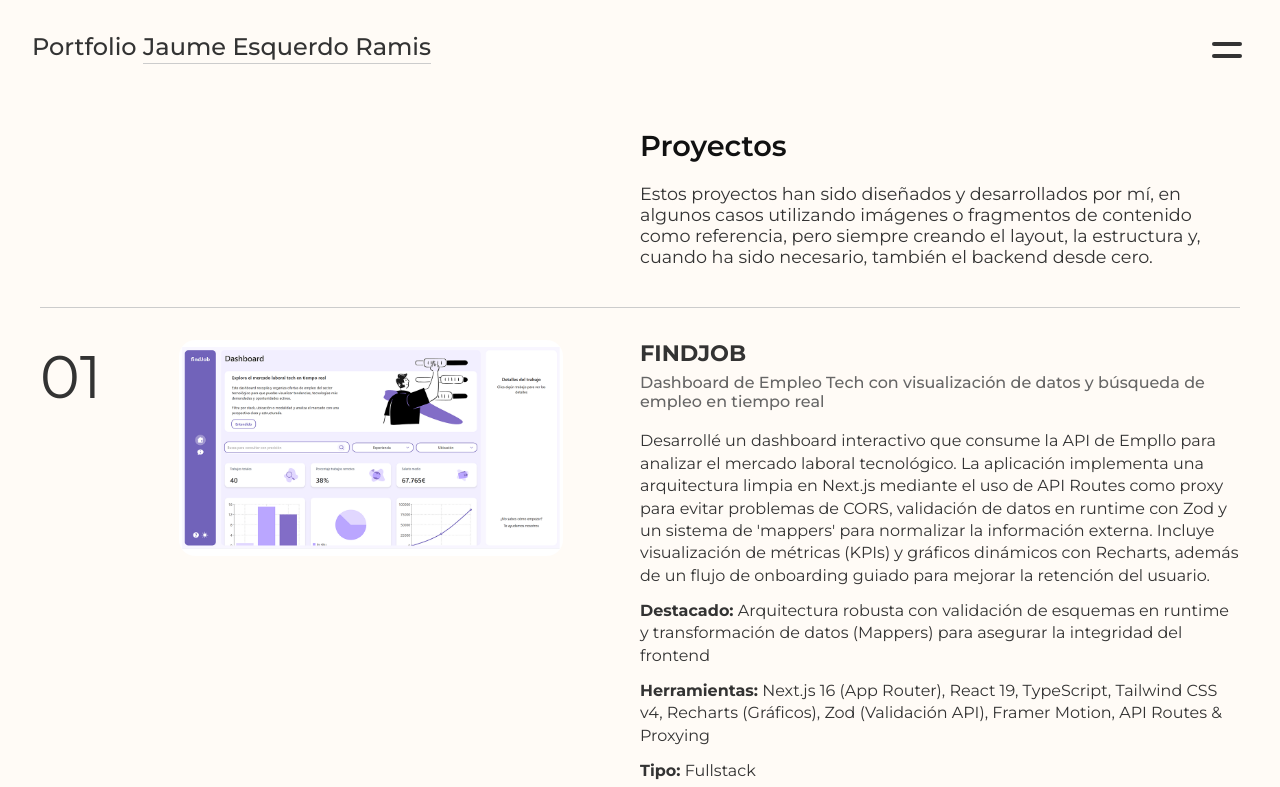
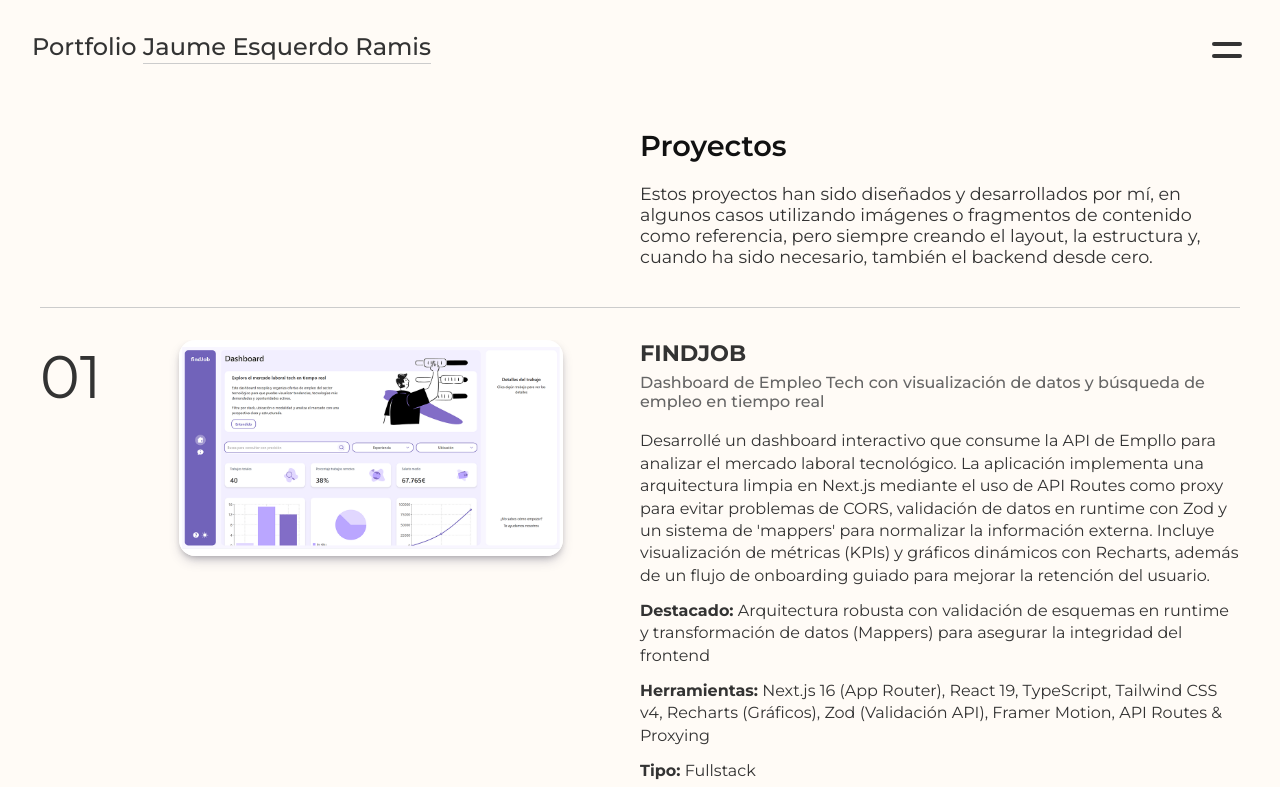
Before and after one commit to JaumeEsquerdo/portfolio-personal, a React (Vite) app in the folder portfolio-jaume/: page /proyectos in a window 1280 px wide. Shown: the top 787 px of the page. Built offline with nearby package versions, Linux system fonts and the light colour scheme; a web font is replaced by a local one.

Commit message:
aplicar box-shadow a la img de los proyectos

```diff
--- a/portfolio-jaume/src/css/proyectos.css
+++ b/portfolio-jaume/src/css/proyectos.css
@@ -94,6 +94,9 @@
   overflow: hidden;
   width: clamp(260px, 30vw, 520px);
   aspect-ratio: 16 / 9;
+  box-shadow:
+    rgba(50, 50, 93, 0.25) 0px 6px 12px -2px,
+    rgba(0, 0, 0, 0.3) 0px 3px 7px -3px;
   transition: transform 0.4s ease;
 }
 
```
